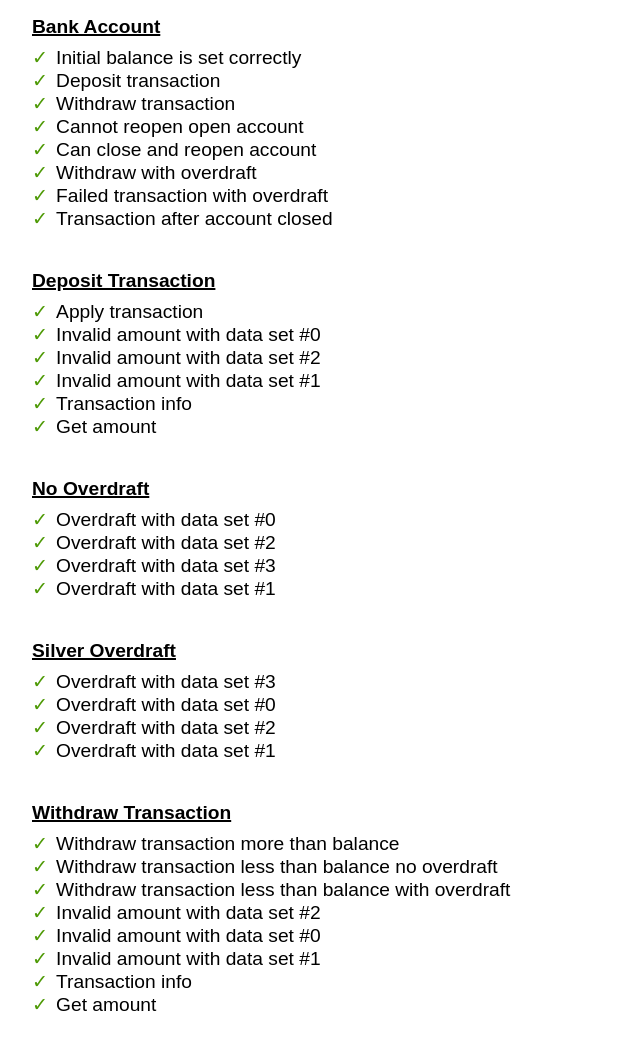
After one commit to Soren-Madsen/MP0613_RA3_POO_Bank, a PHP site: page /testdox.html in a window 1280 px wide. The commit adds this page. Shown: the whole page, without its empty margins (0-640 px from the left). Run offline with PHP 8.4, Linux system fonts and the light colour scheme.

Commit message:
Implemented overdraft, validation traits and fixed deposit and withdraw issues

```diff
--- a/src/ComBank/Bank/Contracts/BankAccountInterface.php
+++ b/src/ComBank/Bank/Contracts/BankAccountInterface.php
@@ -7,8 +7,6 @@
  * Time: 7:26 PM
  */
 
-use ComBank\Exceptions\BankAccountException;
-use ComBank\Exceptions\FailedTransactionException;
 use ComBank\OverdraftStrategy\Contracts\OverdraftInterface;
 use ComBank\Transactions\Contracts\BankTransactionInterface;
 
@@ -17,8 +15,10 @@ interface BankAccountInterface
     public const STATUS_OPEN = 'OPEN';
     public const STATUS_CLOSED = 'CLOSED';
 
+
    public function getBalance();
    public function closeAccount();
    public function reopenAccount();
    public function transaction(BankTransactionInterface $transaction) : void;
+    public function getOverdraft() : OverdraftInterface;
 }
--- a/src/ComBank/OverdraftStrategy/Contracts/OverdraftInterface.php
+++ b/src/ComBank/OverdraftStrategy/Contracts/OverdraftInterface.php
@@ -9,6 +9,8 @@
 
 interface OverdraftInterface
 {
+    public function isGrantOverdraftFunds(float $newAmount): bool;
 
+    public function getOverdraftFundsAmount(): float;
 
 }
--- a/src/ComBank/Support/Traits/AmountValidationTrait.php
+++ b/src/ComBank/Support/Traits/AmountValidationTrait.php
@@ -19,6 +19,9 @@ trait AmountValidationTrait
      */
     public function validateAmount(float $amount):void
     {
+        if ($amount <= 0.0) {
+            throw new ZeroAmountException("Amount must be greater than zero.");
+        }
 
     }
 }
--- a/src/ComBank/Transactions/DepositTransaction.php
+++ b/src/ComBank/Transactions/DepositTransaction.php
@@ -12,7 +12,7 @@ use ComBank\Transactions\Contracts\BankTransactionInterface;
 
 class DepositTransaction extends BaseTransaction implements BankTransactionInterface
 {
-      public function __construct(float $amount)
+    public function __construct(float $amount)
     {
         parent::__construct($amount);
     }
@@ -23,7 +23,7 @@ class DepositTransaction extends BaseTransaction implements BankTransactionInter
     }
     public function getTransactionInfo(): string
     {
-        return "Deposit of amount: " . $this->getAmount();
+    return 'DEPOSIT_TRANSACTION';
     }
 
 }
--- /dev/null
+++ b/testdox.html
@@ -0,0 +1,100 @@
+<!doctype html>
+<html lang="en">
+    <head>
+        <meta charset="utf-8"/>
+        <title>Test Documentation</title>
+        <style>
+            body {
+                text-rendering: optimizeLegibility;
+                font-family: Source SansSerif Pro, Arial, sans-serif;
+                font-variant-ligatures: common-ligatures;
+                font-kerning: normal;
+                margin-left: 2rem;
+                background-color: #fff;
+                color: #000;
+            }
+
+            body > ul > li {
+                font-size: larger;
+            }
+
+            h2 {
+                font-size: larger;
+                text-decoration-line: underline;
+                text-decoration-thickness: 2px;
+                margin: 0;
+                padding: 0.5rem 0;
+            }
+
+            ul {
+                list-style: none;
+                margin: 0 0 2rem;
+                padding: 0 0 0 1rem;
+                text-indent: -1rem;
+            }
+
+            .success:before {
+                color: #4e9a06;
+                content: '✓';
+                padding-right: 0.5rem;
+            }
+
+            .defect {
+                color: #a40000;
+            }
+
+            .defect:before {
+                color: #a40000;
+                content: '✗';
+                padding-right: 0.5rem;
+            }
+        </style>
+    </head>
+    <body>
+        <h2>Bank Account</h2>
+        <ul>
+            <li class="success">Initial balance is set correctly</li>
+            <li class="success">Deposit transaction</li>
+            <li class="success">Withdraw transaction</li>
+            <li class="success">Cannot reopen open account</li>
+            <li class="success">Can close and reopen account</li>
+            <li class="success">Withdraw with overdraft</li>
+            <li class="success">Failed transaction with overdraft</li>
+            <li class="success">Transaction after account closed</li>
+        </ul>
+        <h2>Deposit Transaction</h2>
+        <ul>
+            <li class="success">Apply transaction</li>
+            <li class="success">Invalid amount with data set #0</li>
+            <li class="success">Invalid amount with data set #2</li>
+            <li class="success">Invalid amount with data set #1</li>
+            <li class="success">Transaction info</li>
+            <li class="success">Get amount</li>
+        </ul>
+        <h2>No Overdraft</h2>
+        <ul>
+            <li class="success">Overdraft with data set #0</li>
+            <li class="success">Overdraft with data set #2</li>
+            <li class="success">Overdraft with data set #3</li>
+            <li class="success">Overdraft with data set #1</li>
+        </ul>
+        <h2>Silver Overdraft</h2>
+        <ul>
+            <li class="success">Overdraft with data set #3</li>
+            <li class="success">Overdraft with data set #0</li>
+            <li class="success">Overdraft with data set #2</li>
+            <li class="success">Overdraft with data set #1</li>
+        </ul>
+        <h2>Withdraw Transaction</h2>
+        <ul>
+            <li class="success">Withdraw transaction more than balance</li>
+            <li class="success">Withdraw transaction less than balance no overdraft</li>
+            <li class="success">Withdraw transaction less than balance with overdraft</li>
+            <li class="success">Invalid amount with data set #2</li>
+            <li class="success">Invalid amount with data set #0</li>
+            <li class="success">Invalid amount with data set #1</li>
+            <li class="success">Transaction info</li>
+            <li class="success">Get amount</li>
+        </ul>
+    </body>
+</html>
```
Also changed, not shown: src/ComBank/Bank/BankAccount.php (+27 -8 lines), src/ComBank/OverdraftStrategy/NoOverdraft.php (+14 -4 lines), src/ComBank/OverdraftStrategy/SilverOverdraft.php (+14 -6 lines), src/ComBank/Transactions/BaseTransaction.php (+7 -11 lines), src/ComBank/Transactions/WithdrawTransaction.php (+6 -2 lines), src/index.php (+21 -16 lines), 1 other file.
